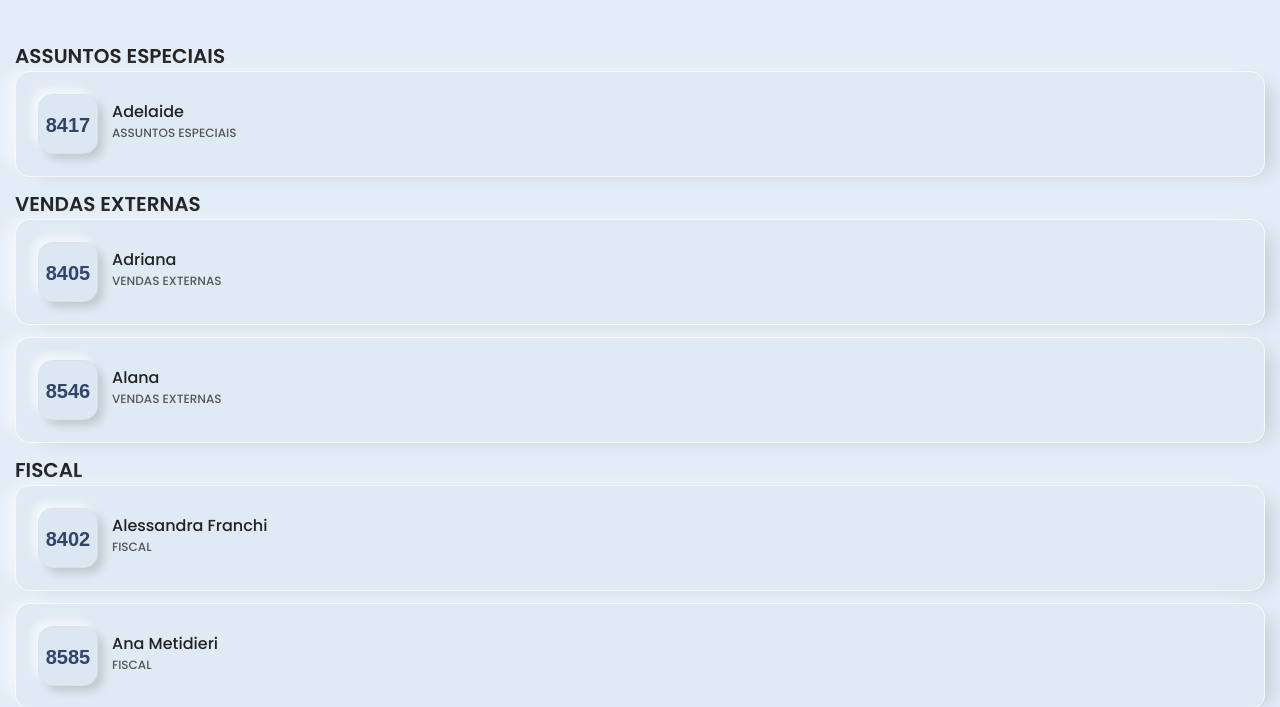
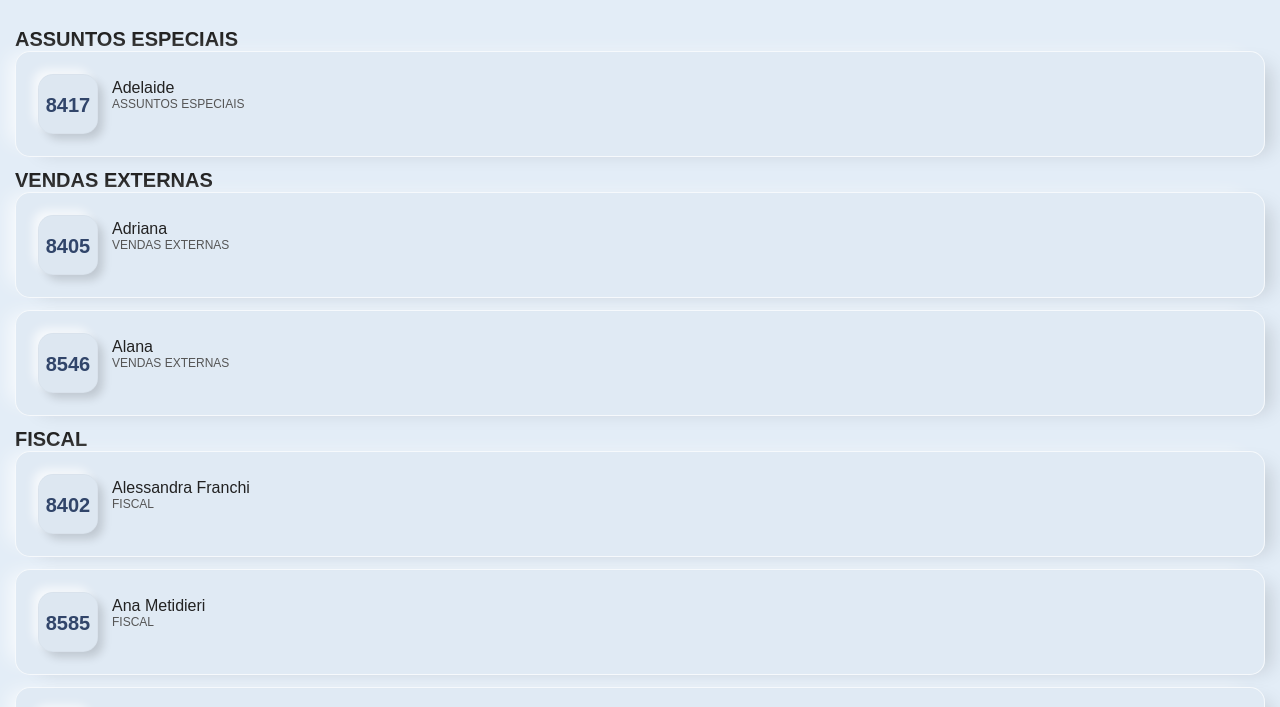
Before and after one commit to sidneisimeao/pwa-schedule, a website built with webpack: page src/index.html in a window 1280 px wide. Shown: the part 178-885 px from the top of the page. Built offline with nearby package versions, Linux system fonts and the light colour scheme.

Commit message:
Ajustes performance

```diff
--- a/src/index.html
+++ b/src/index.html
@@ -7,9 +7,6 @@
   <meta name="theme-color" content="#E5EEF7">
   <meta name="description" content="Lista de Ramais Vila Nova">
   <link rel="manifest" href="./manifest.json">
-  <link rel='stylesheet' href='https://fonts.googleapis.com/css?family=Poppins:500,600'>
-
-
   <link rel="stylesheet" href="./assets/css/main.css">
   <link rel="shortcut icon" href="./assets/img/iconified/apple-touch-icon.png" type="image/x-icon" />
   <link rel="apple-touch-icon" href="./assets/img/iconified/apple-touch-icon.png" />
```
